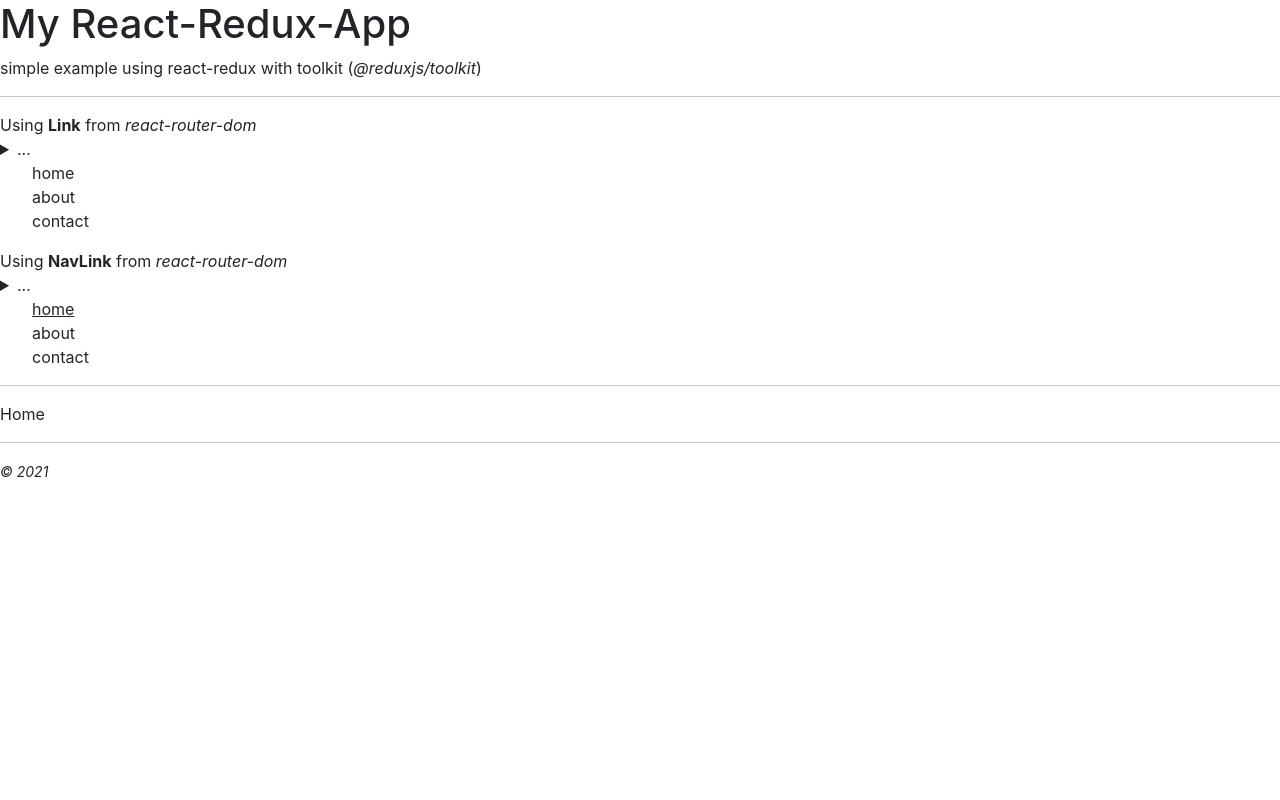
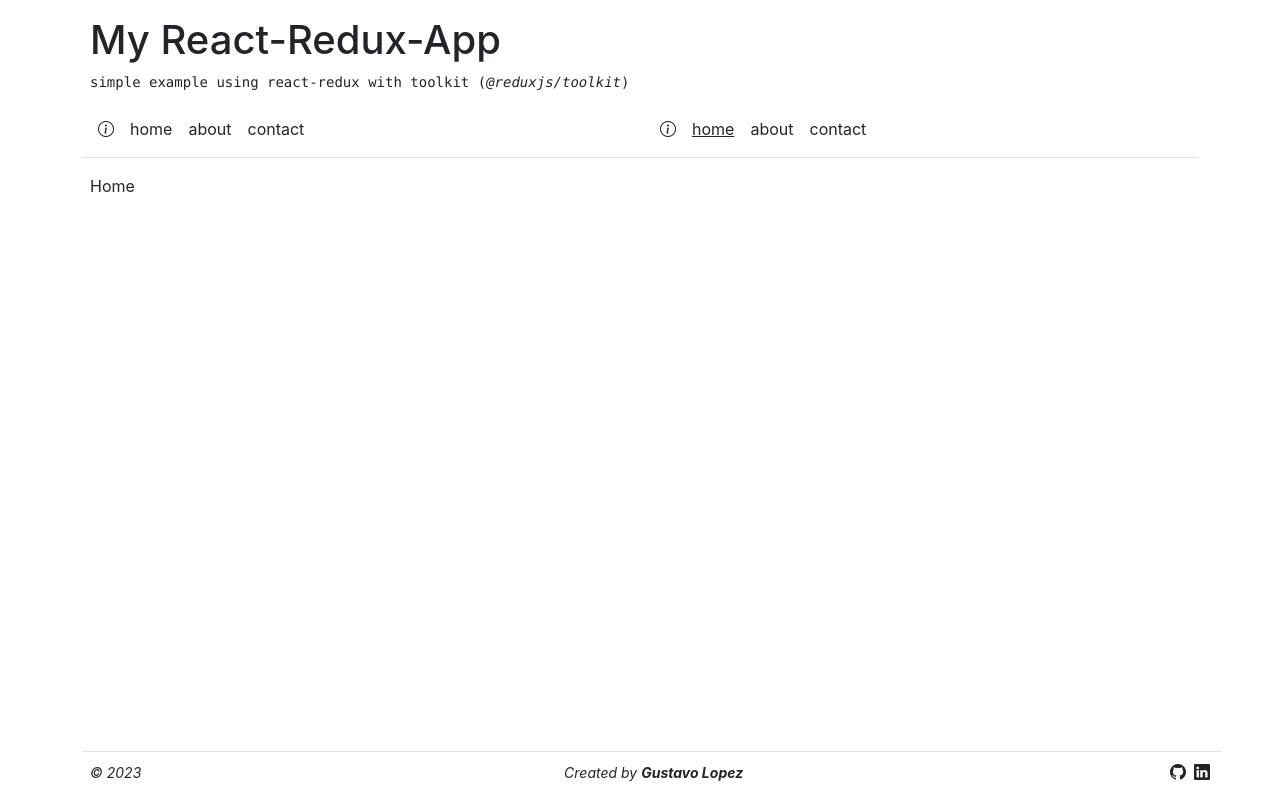
Before and after one commit to slaveofthecode/react-redux-app, a React (Create React App) app: page / in a window 1280 px wide. Built offline with nearby package versions, Linux system fonts and the light colour scheme.

Commit message:
Styles were applied

```diff
--- a/src/App.js
+++ b/src/App.js
@@ -1,14 +1,11 @@
 import { Routes, Route } from 'react-router-dom';
 import { Home, About, Contact } from './pages';
-import { Menu, Footer, Header, Content } from './components';
+import { Footer, Header, Content } from './components';
 
 function App() {
   return (
-    <div>
+    <div className="container my-2 ">
       <Header />
-      <hr />
-      <Menu />
-      <hr />
       <Content>
         <Routes>
           <Route path="/" element={<Home />} />
@@ -17,7 +14,6 @@ function App() {
           <Route path="*" element={<div>404</div>} />
         </Routes>
       </Content>
-      <hr />
       <Footer />
     </div>
   );
--- a/src/components/content/index.js
+++ b/src/components/content/index.js
@@ -1,7 +1,7 @@
 import React from 'react';
 
 const index = ({ children }) => {
-  return <div>{children}</div>;
+  return <div className="container p-2">{children}</div>;
 };
 
 export default index;
--- a/src/components/footer/index.js
+++ b/src/components/footer/index.js
@@ -2,12 +2,25 @@ import React from 'react';
 
 const index = () => {
   return (
-    <footer>
-      <p>
+    <footer className="position-absolute bottom-0position-absolute bottom-0 p-2 my-2 container border-top">
+      <div className="d-flex justify-content-between align-items-center">
         <small>
-          <em>© 2021</em>
+          <em>© {new Date().getFullYear()} </em>
         </small>
-      </p>
+        <small>
+          <em>
+            Created by <strong>Gustavo Lopez</strong>
+          </em>
+        </small>
+        <span>
+          <a href="https://github.com/slaveofthecode" className="mx-1">
+            <i class="bi bi-github"></i>
+          </a>
+          <a href="https://www.linkedin.com/in/gustavoml/" className="mx-1">
+            <i class="bi bi-linkedin"></i>
+          </a>
+        </span>
+      </div>
     </footer>
   );
 };
--- a/src/components/header/index.js
+++ b/src/components/header/index.js
@@ -1,13 +1,15 @@
 import React from 'react';
+import { Menu } from '../../components';
 
 const index = () => {
   return (
-    <header>
+    <header className="border-bottom mb-2 p-2">
       <h1>My React-Redux-App</h1>
-      <p>
+      <pre>
         simple example using react-redux with toolkit (<em>@reduxjs/toolkit</em>
         )
-      </p>
+      </pre>
+      <Menu />
     </header>
   );
 };
--- a/src/components/menu/index.js
+++ b/src/components/menu/index.js
@@ -6,9 +6,9 @@ const NAVLINK_EXPLAIN = `A <NavLink> is a special type of <Link> that will add s
 
 const index = () => {
   return (
-    <div>
-      {renderMenuLink()}
-      {renderMenuNavLink()}
+    <div className="row">
+      <div className="col-md-6">{renderMenuLink()}</div>
+      <div className="col-md-6">{renderMenuNavLink()}</div>
     </div>
   );
 };
@@ -17,23 +17,20 @@ export default index;
 
 function renderMenuLink() {
   return (
-    <div>
-      <div>
-        Using <strong>Link</strong> from <em>react-router-dom</em>
-        <details>
-          <summary>...</summary>
-          <p>{LINK_EXPLAIN}</p>
-        </details>
-      </div>
+    <div className="d-flex justify-content-start align-items-center position-relative">
+      <span className="mx-2">
+        <i className="bi bi-info-circle tooltip-sibling"></i>
+        <small>{LINK_EXPLAIN}</small>
+      </span>
       <nav>
-        <ul>
-          <li>
+        <ul className="d-flex justify-content-start align-items-center">
+          <li className="p-2">
             <Link to="/">home</Link>
           </li>
-          <li>
+          <li className="p-2">
             <Link to="/about">about</Link>
           </li>
-          <li>
+          <li className="p-2">
             <Link to="/contact">contact</Link>
           </li>
         </ul>
@@ -52,17 +49,14 @@ function renderMenuNavLink() {
     }
   };
   return (
-    <div>
-      <div>
-        Using <strong>NavLink</strong> from <em>react-router-dom</em>
-        <details>
-          <summary>...</summary>
-          <p>{NAVLINK_EXPLAIN}</p>
-        </details>
-      </div>
+    <div className="d-flex justify-content-start align-items-center position-relative">
+      <span className="mx-2">
+        <i className="bi bi-info-circle tooltip-sibling"></i>
+        <small>{NAVLINK_EXPLAIN}</small>
+      </span>
       <nav>
-        <ul>
-          <li>
+        <ul className="d-flex justify-content-start align-items-center">
+          <li className="p-2">
             <NavLink
               to="/"
               style={({ isActive }) =>
@@ -72,7 +66,7 @@ function renderMenuNavLink() {
               home
             </NavLink>
           </li>
-          <li>
+          <li className="p-2">
             <NavLink
               to="/about"
               style={({ isActive }) =>
@@ -82,7 +76,7 @@ function renderMenuNavLink() {
               about
             </NavLink>
           </li>
-          <li>
+          <li className="p-2">
             <NavLink
               to="/contact"
               style={({ isActive }) =>
--- a/src/index.js
+++ b/src/index.js
@@ -2,7 +2,7 @@ import ReactDOM from 'react-dom/client';
 import { BrowserRouter } from 'react-router-dom';
 import App from './App';
 
-import './styles/index.css';
+import './styles/index.scss';
 
 const root = ReactDOM.createRoot(document.getElementById('root'));
 root.render(
--- /dev/null
+++ b/src/styles/classes.scss
@@ -0,0 +1,19 @@
+.tooltip-sibling {
+    + * {
+        display: none;
+    }
+
+    &:hover {
+        + * {
+            display: block;
+            position: absolute;
+            z-index: 1;
+            background-color: rgba(0, 0, 0, .75);
+            color: rgba(255,255,255,1);
+            padding: 10px 15px;
+            border-radius: 6px;
+            top: 30px;
+            left: 30px;
+        }
+    }
+}
--- a/src/styles/ext-libraries.css
+++ b/src/styles/ext-libraries.css
@@ -1 +1,2 @@
 @import url('bootstrap/dist/css/bootstrap.min.css');
+@import url('bootstrap-icons/font/bootstrap-icons.css');
--- a/src/styles/index.css
+++ b/src/styles/index.scss
@@ -1,13 +1,16 @@
 @import url('ext-libraries.css');
+ @import url('classes.scss');
 
 * {
   box-sizing: border-box;
   margin: 0;
-  margin: 0;
+  padding: 0;
 }
 
 ul {
   list-style: none;
+  padding: 0;
+  margin: 0;
 }
 
 a {
@@ -15,13 +18,17 @@ a {
   color: inherit;
 }
 
+p {
+  margin: 0;
+}
+
 body {
   font-family: -apple-system, BlinkMacSystemFont, 'Segoe UI', 'Roboto', 'Oxygen',
-    'Ubuntu', 'Cantarell', 'Fira Sans', 'Droid Sans', 'Helvetica Neue',
-    sans-serif;
+  'Ubuntu', 'Cantarell', 'Fira Sans', 'Droid Sans', 'Helvetica Neue',
+  sans-serif;
 }
 
 code {
   font-family: source-code-pro, Menlo, Monaco, Consolas, 'Courier New',
-    monospace;
+  monospace;
 }
```
Also changed, not shown: package.json (+5 -2 lines), 2 other files (tests, documents, lock files or other folders).
